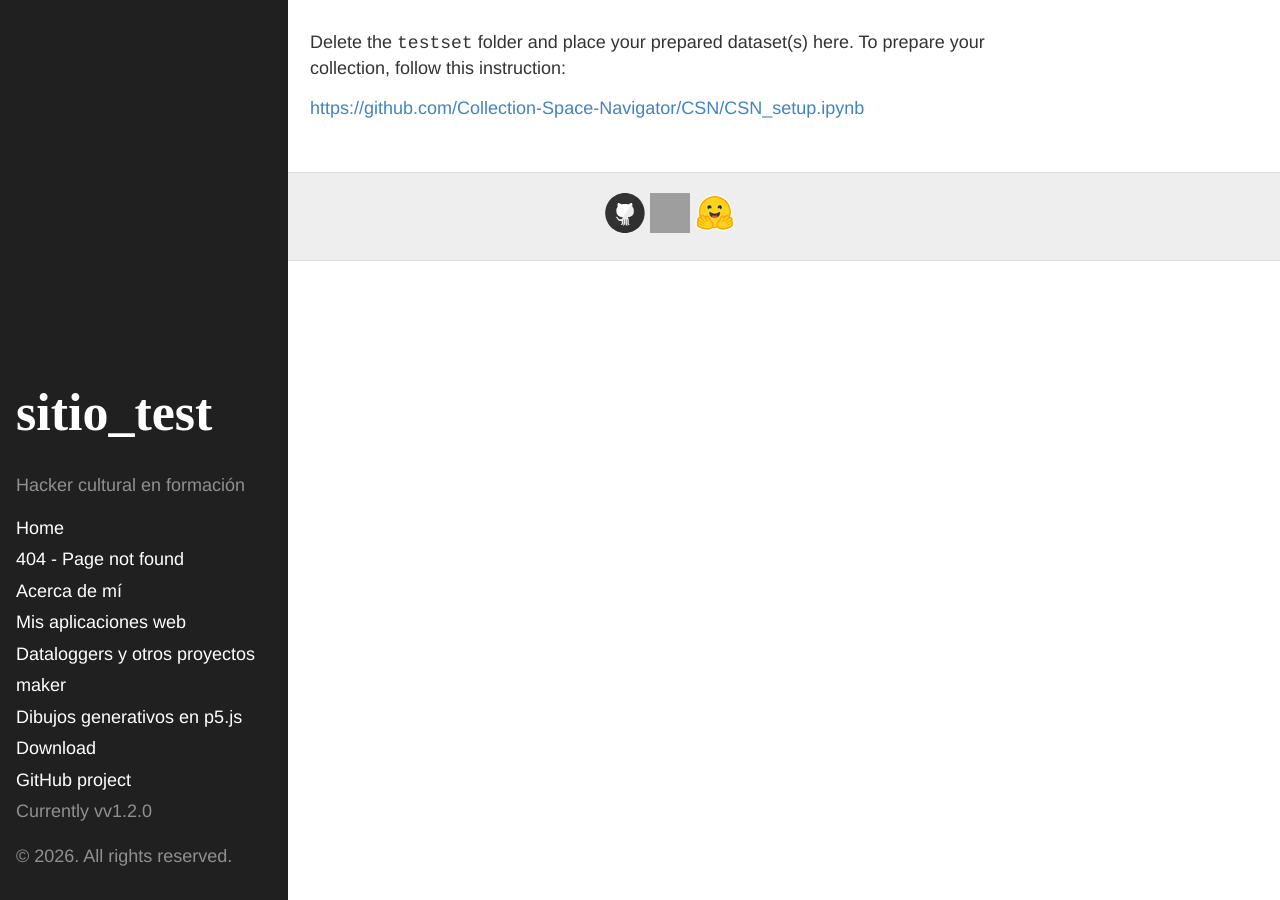
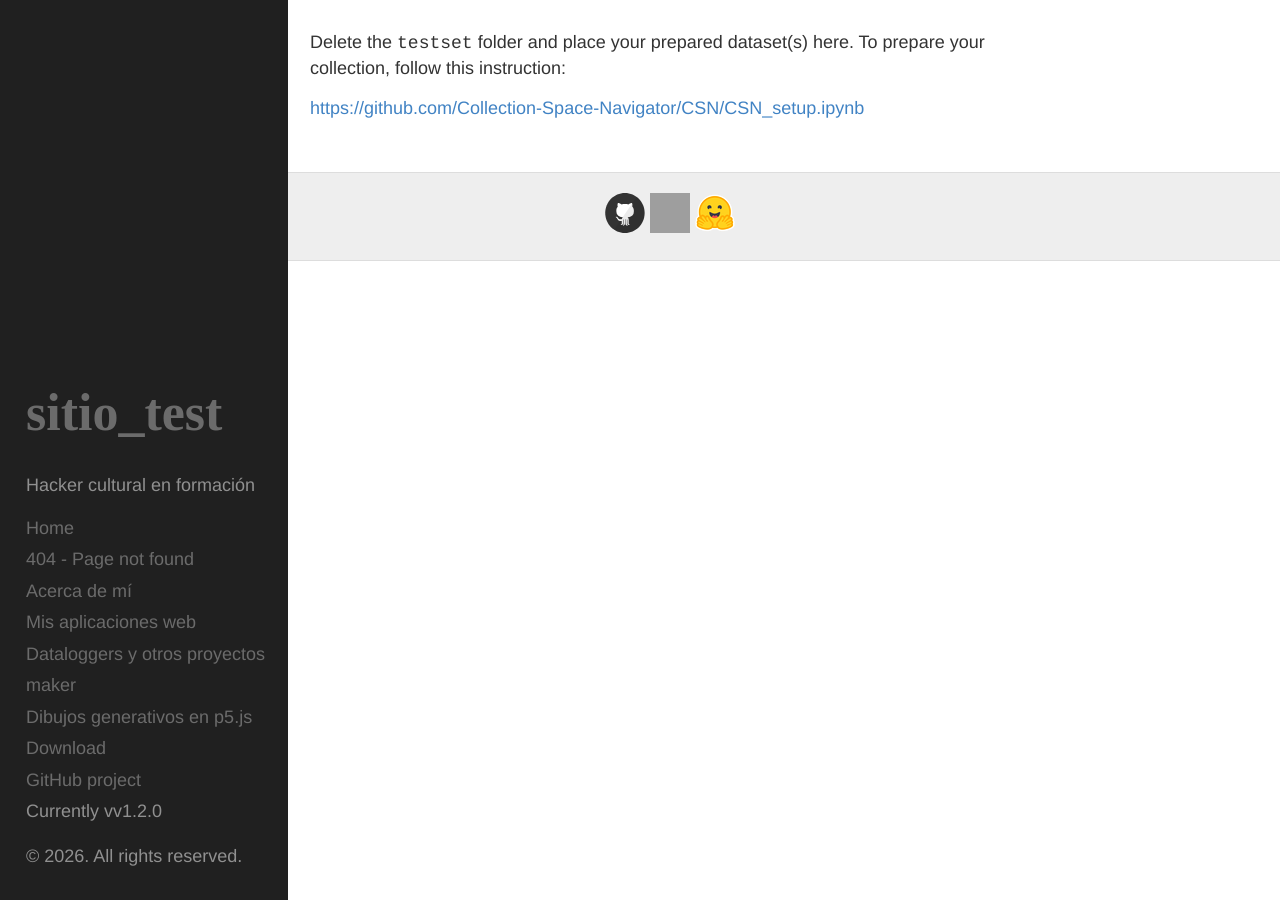
Before and after one commit to gustavolsj/sitio_test, a Jekyll site: the page built from datasets/README.md, in a window 1280 px wide. Built offline with Jekyll 4.4.1, drawn with Linux system fonts in a browser that asks for light colours; our own code applies the rules of GitHub Pages for plain Markdown files; grey boxes are pictures that could not be loaded.

Commit message:
estilos sidebar

```diff
--- a/_includes/sidebar.html
+++ b/_includes/sidebar.html
@@ -2,32 +2,37 @@
   <div class="container_side sidebar-sticky">
     <div class="sidebar-about">
       <h1>
-        <a href="{{ site.baseurl }}">
-          {{ site.title }}
-        </a>
+        <a href="{{ site.baseurl }}"> {{ site.title }} </a>
       </h1>
       <p class="lead">{{ site.description }}</p>
     </div>
 
     <nav class="sidebar-nav">
-      <a class="sidebar-nav-item{% if page.url == site.baseurl %} active{% endif %}" href="{{ site.baseurl }}">Home</a>
+      <a
+        class="sidebar-nav-item{% if page.url == site.baseurl %} active{% endif %}"
+        href="{{ site.baseurl }}"
+        >Home</a
+      >
 
-      {% comment %}
-        The code below dynamically generates a sidebar nav of pages with
-        `layout: page` in the front-matter. See readme for usage.
-      {% endcomment %}
+      {% comment %} The code below dynamically generates a sidebar nav of pages
+      with `layout: page` in the front-matter. See readme for usage. {%
+      endcomment %} {% assign pages_list = site.pages %} {% for node in
+      pages_list %} {% if node.title != null %} {% if node.layout == "page" %}
+      <a
+        class="sidebar-nav-item{% if page.url == node.url %} active{% endif %}"
+        href="{{ node.url }}"
+        >{{ node.title }}</a
+      >
+      {% endif %} {% endif %} {% endfor %}
 
-      {% assign pages_list = site.pages %}
-      {% for node in pages_list %}
-        {% if node.title != null %}
-          {% if node.layout == "page" %}
-            <a class="sidebar-nav-item{% if page.url == node.url %} active{% endif %}" href="{{ node.url }}">{{ node.title }}</a>
-          {% endif %}
-        {% endif %}
-      {% endfor %}
-
-      <a class="sidebar-nav-item" href="{{ site.github.repo }}/archive/v{{ site.version }}.zip">Download</a>
-      <a class="sidebar-nav-item" href="{{ site.github.repo }}">GitHub project</a>
+      <a
+        class="sidebar-nav-item"
+        href="{{ site.github.repo }}/archive/v{{ site.version }}.zip"
+        >Download</a
+      >
+      <a class="sidebar-nav-item" href="{{ site.github.repo }}"
+        >GitHub project</a
+      >
       <span class="sidebar-nav-item">Currently v{{ site.version }}</span>
     </nav>
 
--- a/style.scss
+++ b/style.scss
@@ -26,6 +26,13 @@ body {
 .container {
   margin: 0 auto;
   margin-left: 300px;
+  max-width: 740px;
+  padding: 0 10px;
+  width: 100%;
+}
+
+.container_side {
+  margin: 0 auto;
   max-width: 740px;
   padding: 0 10px;
   width: 100%;
@@ -239,12 +246,12 @@ img {
 
 /* Sidebar links */
 .sidebar a {
-  color: #fff;
+  color: #6b6b6b;
 }
 
 /* About section */
 .sidebar-about h1 {
-  color: #fff;
+  color: #6e6e6e;
   margin-top: 0;
   font-family: "Abril Fatface", serif;
   font-size: 3.25rem;
```
